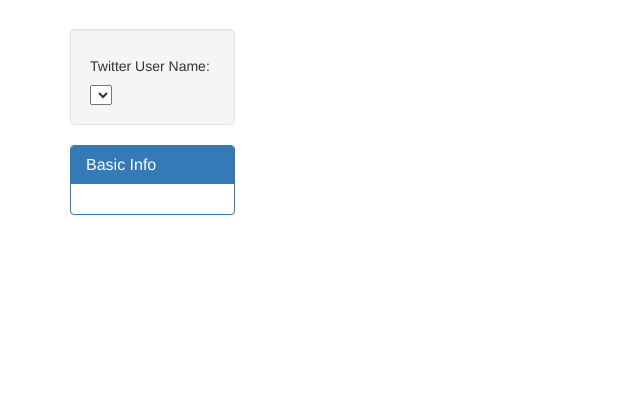
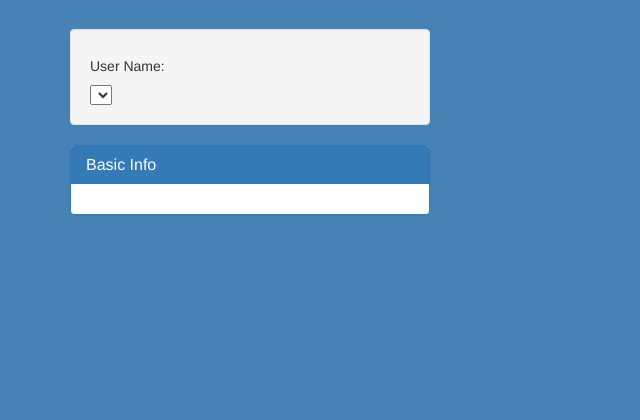
Before and after one commit to ludanzhan/Data-Analytics-with-Twittwe-API-, a Flask app: page / in a window 1280 px wide. Shown: the part 380-800 px from the top of the page, without its empty margins (0-640 px from the left). Run offline with Flask 2, Linux system fonts and the light colour scheme; lists and menus that the app fills with data are empty; some libraries are stand-ins or nearby versions.

Commit message:
Updated Code

```diff
--- a/templates/index.html
+++ b/templates/index.html
@@ -10,7 +10,7 @@
   <link rel="stylesheet" href="https://maxcdn.bootstrapcdn.com/bootstrap/3.3.7/css/bootstrap.min.css">
 </head>
 
-<body>
+<body style="background-color:steelblue">
   <script src="https://cdnjs.cloudflare.com/ajax/libs/fullPage.js/3.1.2/fullpage.js" integrity="sha512-GgeYbSbIufsTDQLCp/zhWN2AJRddt3w9p942+lOS5emAtvRBGo65t2zq8Svq+CIZIo1V1DgA6kHzQTBCH0HiXQ==" crossorigin="anonymous" referrerpolicy="no-referrer"></script>
 
   <div id="fullpage">
@@ -19,18 +19,18 @@
 
         <div class="row">
 
-          <div class="col-md-12 jumbotron text-center" style="background-image: url('https://s5.cdn.memeburn.com/wp-content/uploads/2018/05/twitter-birds-stock.jpg');">
-            <h1>Twitter API Dashboard</h1>
+          <div class="col-md-12 jumbotron text-center" style="background-color:steelblue">
+            <h1 style="font-family: 'Trebuchet MS', 'Lucida Sans Unicode', 'Lucida Grande', 'Lucida Sans', Arial, sans-serif;">Twitter API Dashboard</h1>
           </div>
 
         </div>
 
         <div class="row">
 
-          <div class="col-md-2">
+          <div class="col-md-4">
 
             <div class="well">
-              <h5>Twitter User Name:</h5>
+              <h5>User Name:</h5>
               <select id="selDataset" onchange="optionChanged(this.value)"></select>
             </div>
 
```
